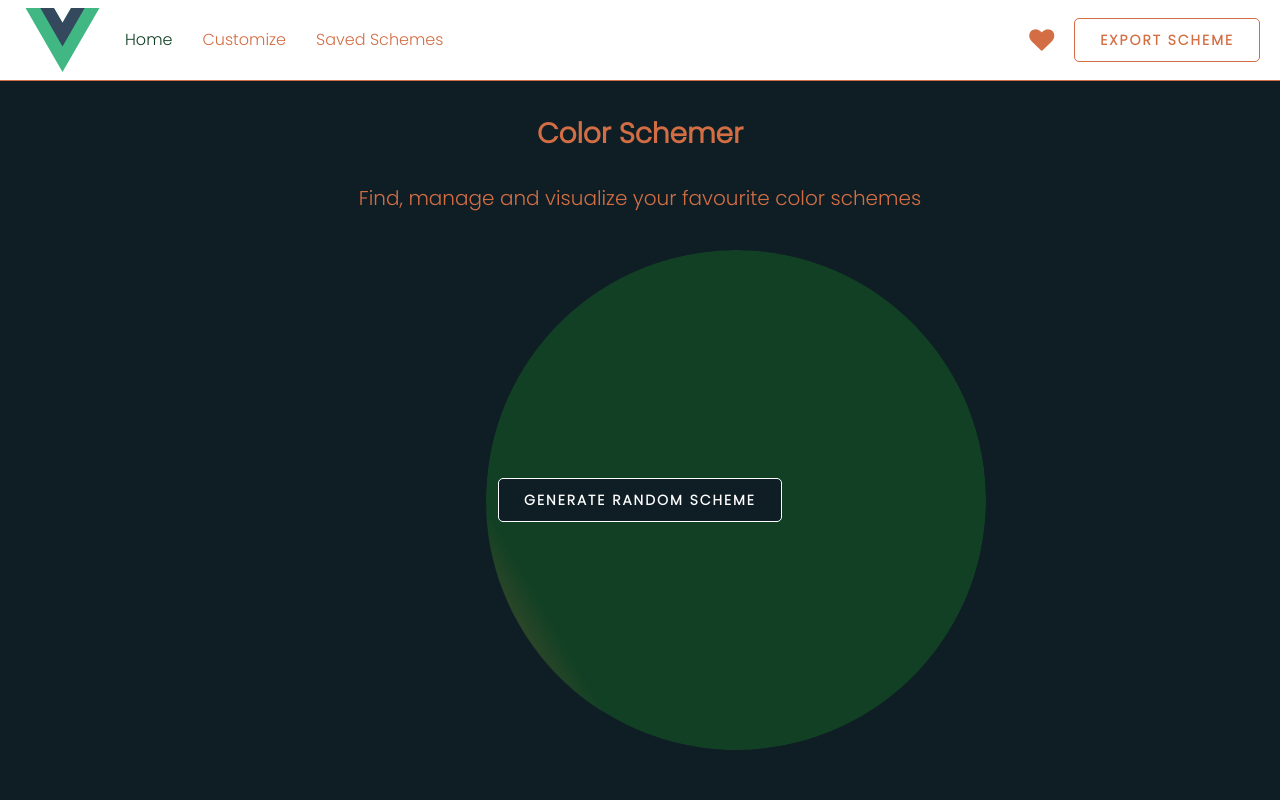
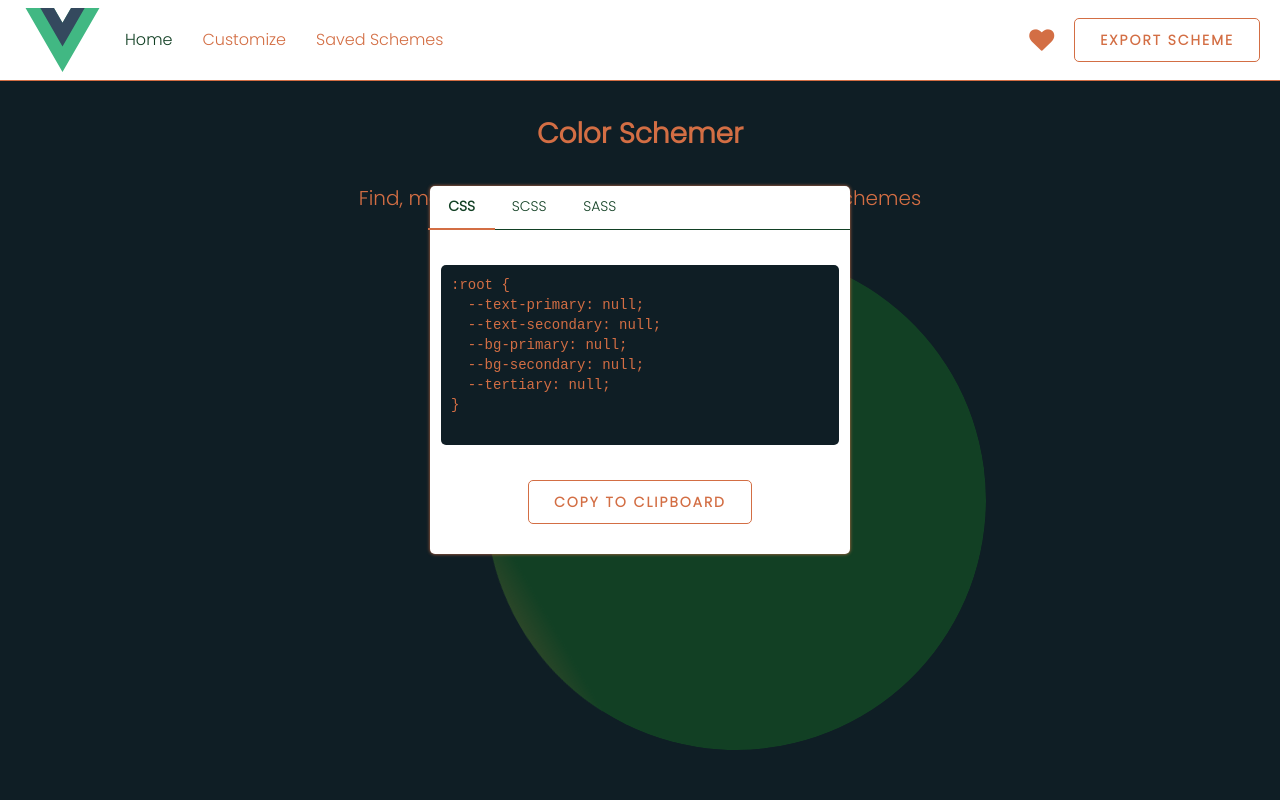
Before and after one commit to GregaE/color-schemer, a Vue app: page / in a window 1280 px wide. Both pictures are taken after a click on the button "EXPORT SCHEME". Shown: the top 800 px of the page. Built offline with nearby package versions, Linux system fonts and the light colour scheme; no server answers.

Commit message:
chore: add export modal interaction with store

```diff
--- a/src/App.vue
+++ b/src/App.vue
@@ -1,17 +1,8 @@
 <template>
   <div>
-    <HomeHeader @toggle-export-modal="toggleExportModal" @create="create" />
+    <HomeHeader @toggle-export-modal="toggleExportModal" />
     <main>
-      <!--
-      <ExportModal
-        v-if="exportModalIsActive"
-        :textPrimary="textPrimary"
-        :textSecondary="textSecondary"
-        :bgPrimary="bgPrimary"
-        :bgSecondary="bgSecondary"
-        :tertiary="tertiary"
-      />
-      -->
+      <ExportModal v-if="exportModalIsActive" />
       <router-view />
     </main>
     <HomeFooter />
@@ -21,17 +12,14 @@
 <script>
 import HomeHeader from "./components/HomeHeader.vue";
 import HomeFooter from "./components/HomeFooter.vue";
-import {
-  createScheme,
-  deleteScheme,
-  renameScheme,
-} from "./services/colorApiService.js";
+import ExportModal from "./components/ExportModal.vue";
 
 const rootScheme = document.querySelector(":root");
 
 export default {
   components: {
     HomeHeader,
+    ExportModal,
     HomeFooter,
   },
   data: () => ({
--- a/src/components/ExportModal.vue
+++ b/src/components/ExportModal.vue
@@ -1,5 +1,16 @@
 <script>
+import { mapState } from "vuex";
+
 export default {
+  computed: {
+    ...mapState({
+      textPrimary: (state) => state.colors.textPrimary,
+      textSecondary: (state) => state.colors.textSecondary,
+      bgPrimary: (state) => state.colors.bgPrimary,
+      bgSecondary: (state) => state.colors.bgSecondary,
+      tertiary: (state) => state.colors.tertiary,
+    }),
+  },
   methods: {
     copyStyles() {
       const styleCSS = this.getStyling(
@@ -45,13 +56,6 @@ $bg-secondary: ${style4}
 $tertiary: ${style5}`;
       }
     },
-  },
-  props: {
-    textPrimary: String,
-    textSecondary: String,
-    bgPrimary: String,
-    bgSecondary: String,
-    tertiary: String,
   },
   data() {
     return {
--- a/src/components/HomeHeader.vue
+++ b/src/components/HomeHeader.vue
@@ -8,12 +8,7 @@ export default {
   data: () => ({
     isActive: false,
   }),
-  emits: ["create", "deactivate"],
-  methods: {
-    emitCreate(name) {
-      this.$emit("create", name);
-    },
-  },
+  emits: ["toggle-export-modal"],
 };
 </script>
 
@@ -39,13 +34,11 @@ export default {
         :class="{ active: isActive }"
         @click="isActive = !isActive"
       />
-      <button v-on:click="$emit('toggle-export-modal')">Export Scheme</button>
+      <button @click="$emit('toggle-export-modal')">Export Scheme</button>
     </div>
-    <SaveModal
-      v-if="isActive"
-      @create="emitCreate"
-      @deactivate="isActive = false"
-    />
+    <Teleport to="body">
+      <SaveModal v-if="isActive" />
+    </Teleport>
   </header>
 </template>
 
```
